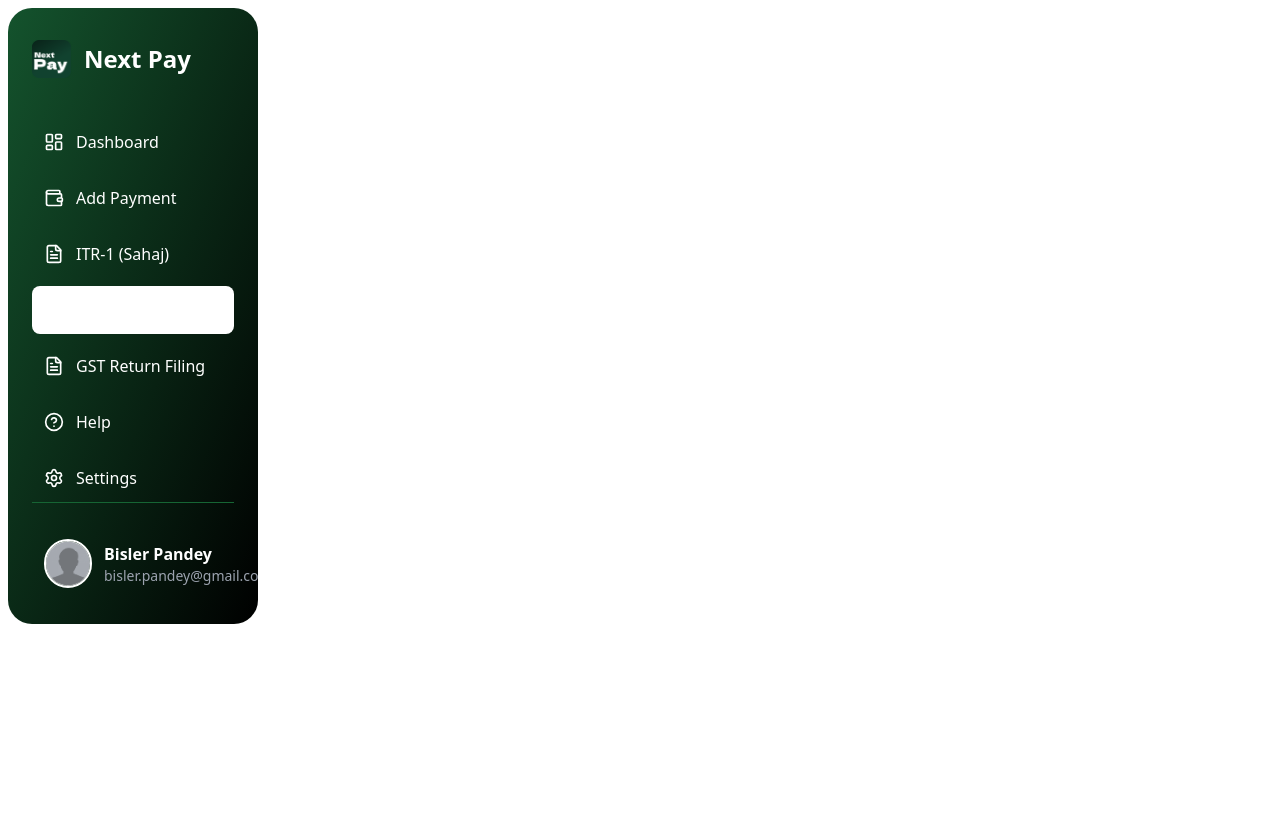
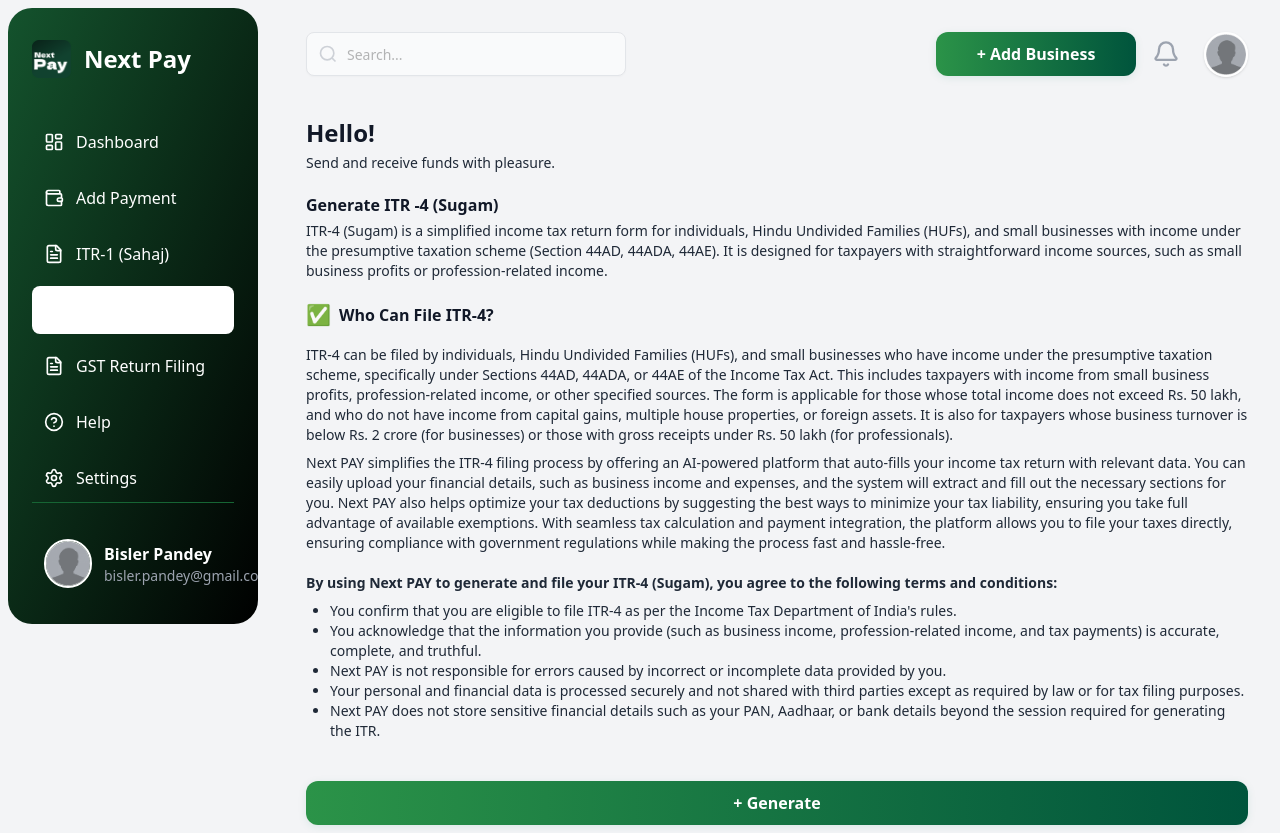
Before and after one commit to sristy17/next-payroll, a Next.js app: page /itr4 in a window 1280 px wide. Before the commit the page ends 800 px from the top, so only its background shows below. Built offline with nearby package versions, Linux system fonts and the light colour scheme; no server answers; the database is empty.

Commit message:
Implement Itr4 page (#22)
* implemented ITR-4 page

* added GenerateButton

* error fixes

* added lucide icon

```diff
--- a/src/app/itr4/page.tsx
+++ b/src/app/itr4/page.tsx
@@ -1,5 +1,109 @@
+"use client"
 import Sidebar from "@/components/sidebar";
+import { Button } from "@/components/ui/button";
+import { Input } from "@/components/ui/input";
+import { Bell } from "lucide-react";
+import { useEffect, useState } from "react";
+import { getSession } from "../api/auth/auth";
+import GenerateButton from '@/components/GenerateButton';
 
 export default function Itr4() {
-  return <Sidebar />;
+
+  const [username, setUserName] = useState<string | undefined>(undefined);
+  const [showPending, setShowPending] = useState(false);
+
+  useEffect(() => {
+    async function fetchSession() {
+      const { session, error } = await getSession();
+      if (session && error === null) {
+        setUserName(session.name);
+      }
+    }
+    fetchSession();
+  }, []);
+
+  return (
+    <div className="flex min-h-screen bg-gray-100">
+      <Sidebar />
+      <div className="flex-1 flex flex-col" style={{paddingLeft: 40, paddingRight: 32, paddingTop: 32, paddingBottom: 0}}>
+        <header className="flex items-center w-full mb-8" style={{gap: 0}}>
+          <div className="relative flex items-center w-80" style={{minWidth: 320}}>
+            <svg className="absolute left-3 text-gray-400 w-5 h-5" fill="none" stroke="currentColor" strokeWidth="2" viewBox="0 0 24 24"><circle cx="11" cy="11" r="8"/><path d="m21 21-4.35-4.35"/></svg>
+            <Input
+              type="text"
+              placeholder="Search..."
+              className="pl-10 pr-4 py-2 rounded-lg border border-gray-300 focus:ring-green-500 focus:border-green-500 w-full bg-white text-gray-900 text-base shadow-sm"
+              disabled
+              style={{height: 44}}
+            />
+          </div>
+          <div className="flex-1" />
+          <div className="flex items-center gap-4 justify-end">
+            <Button
+              className="rounded-xl font-semibold text-white text-base shadow-md flex items-center justify-center"
+              style={{
+                background: 'linear-gradient(90deg, #2B9348 0%, #00543C 100%)',
+                minWidth: 200,
+                height: 44,
+                boxShadow: '0 2px 8px 0 rgba(0,127,95,0.10)'
+              }}
+            >
+              + Add Business
+            </Button>
+            <Bell className="w-7 h-7 text-gray-400 hover:text-gray-600 cursor-pointer" />
+            <div className="flex items-center ml-2">
+              <img src="/user-avatar.png" alt="User Avatar" width={44} height={44} className="rounded-full border-2 border-white shadow" />
+            </div>
+          </div>
+        </header>
+        <main className="flex-1 pb-2" style={{paddingTop: 0, maxWidth: 'none'}}>
+          <h1 className="text-2xl font-bold text-gray-900 mb-1 mt-2">{username ? `Hello, ${username}!` : "Hello!"}</h1>
+          <p className="text-gray-800 mb-2 text-sm">Send and receive funds with pleasure.</p>
+          {showPending ? (
+            <div className="w-full" style={{maxWidth: '100%'}}>
+              <GenerateButton />
+            </div>
+          ) : (
+            <>
+              <h2 className="text-base font-semibold text-gray-900 mb-1 mt-5">Generate ITR -4 (Sugam)</h2>
+              <p className="text-gray-800 mb-2 text-sm">
+                ITR-4 (Sugam) is a simplified income tax return form for individuals, Hindu Undivided Families (HUFs), and small businesses with income under the presumptive taxation scheme (Section 44AD, 44ADA, 44AE). It is designed for taxpayers with straightforward income sources, such as small business profits or profession-related income.
+              </p>
+              <div className="flex items-center mt-5 mb-4">
+                <span className="text-xl mr-2">✅</span>
+                <span className="font-semibold text-base text-gray-900">Who Can File ITR-4?</span>
+              </div>
+              <p className="text-gray-800 mb-2 text-sm">
+                ITR-4 can be filed by individuals, Hindu Undivided Families (HUFs), and small businesses who have income under the presumptive taxation scheme, specifically under Sections 44AD, 44ADA, or 44AE of the Income Tax Act. This includes taxpayers with income from small business profits, profession-related income, or other specified sources. The form is applicable for those whose total income does not exceed Rs. 50 lakh, and who do not have income from capital gains, multiple house properties, or foreign assets. It is also for taxpayers whose business turnover is below Rs. 2 crore (for businesses) or those with gross receipts under Rs. 50 lakh (for professionals).
+              </p>
+              <p className="text-gray-800 mb-3 text-sm">
+                Next PAY simplifies the ITR-4 filing process by offering an AI-powered platform that auto-fills your income tax return with relevant data. You can easily upload your financial details, such as business income and expenses, and the system will extract and fill out the necessary sections for you. Next PAY also helps optimize your tax deductions by suggesting the best ways to minimize your tax liability, ensuring you take full advantage of available exemptions. With seamless tax calculation and payment integration, the platform allows you to file your taxes directly, ensuring compliance with government regulations while making the process fast and hassle-free.
+              </p>
+              <p className="text-gray-800 mt-5 mb-2 text-sm font-semibold">
+                By using Next PAY to generate and file your ITR-4 (Sugam), you agree to the following terms and conditions:
+              </p>
+              <ul className="list-disc pl-6 text-gray-800 mb-2 text-sm">
+                <li>You confirm that you are eligible to file ITR-4 as per the Income Tax Department of India&apos;s rules.</li>
+                <li>You acknowledge that the information you provide (such as business income, profession-related income, and tax payments) is accurate, complete, and truthful.</li>
+                <li>Next PAY is not responsible for errors caused by incorrect or incomplete data provided by you.</li>
+                <li>Your personal and financial data is processed securely and not shared with third parties except as required by law or for tax filing purposes.</li>
+                <li>Next PAY does not store sensitive financial details such as your PAN, Aadhaar, or bank details beyond the session required for generating the ITR.</li>
+              </ul>
+              <Button
+                className="w-full rounded-xl font-semibold text-white text-base shadow-md mt-8"
+                style={{
+                  background: 'linear-gradient(90deg, #2B9348 0%, #00543C 100%)',
+                  height: 44,
+                  boxShadow: '0 2px 8px 0 rgba(0,127,95,0.10)'
+                }}
+                onClick={() => setShowPending(true)}
+              >
+                + Generate
+              </Button>
+            </>
+          )}
+        </main>
+      </div>
+    </div>
+  );
 }
--- /dev/null
+++ b/src/components/GenerateButton.tsx
@@ -0,0 +1,31 @@
+import { Button } from "@/components/ui/button";
+import { useRouter } from "next/navigation";
+import { ClockFading } from "lucide-react";
+
+export default function GenerateButton() {
+  const router = useRouter();
+  return (
+    <div className="w-full min-h-[520px] py-16 flex flex-col items-center justify-center bg-gradient-to-br from-[#0A2416] to-[#11432D] rounded-3xl shadow-2xl shadow-black/20">
+      <ClockFading size={120} strokeWidth={2.5} className="mb-12 text-white/80" />
+      <div className="text-center">
+        <div className="text-white font-bold text-lg md:text-xl mb-8">
+          You’ve requested for the generation of GST Return Filling Report
+        </div>
+        <div className="text-gray-200 text-sm mb-20">
+          Please wait for Administrator Review
+        </div>
+        <Button
+          className="w-full rounded-xl font-semibold text-white text-base shadow-md"
+          style={{
+            background: 'linear-gradient(90deg, #2B9348 0%, #00543C 100%)',
+            height: 44,
+            boxShadow: '0 2px 8px 0 rgba(0,127,95,0.10)'
+          }}
+          onClick={() => router.push("/dashboard")}
+        >
+          Navigate to Dashboard
+        </Button>
+      </div>
+    </div>
+  );
+}
```
